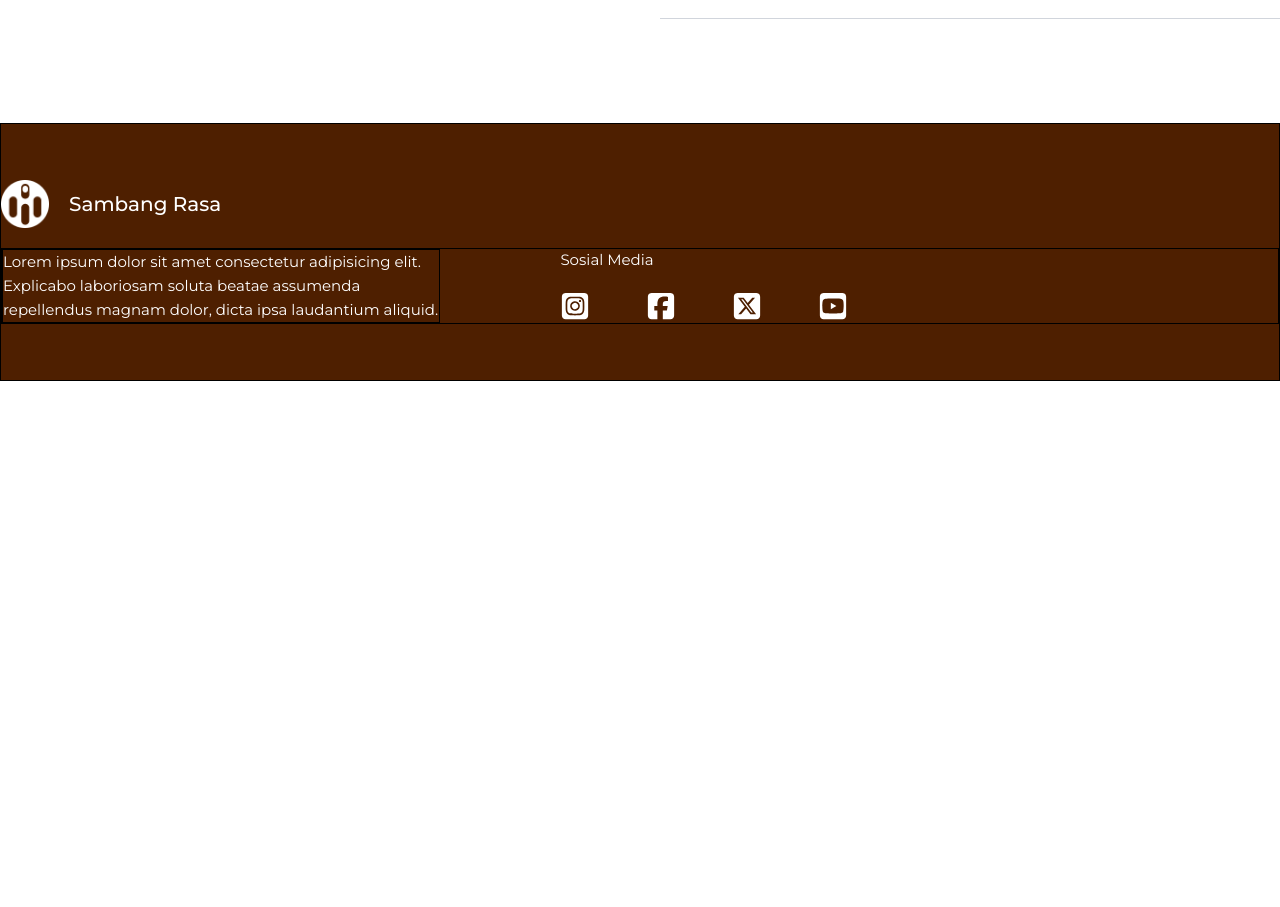
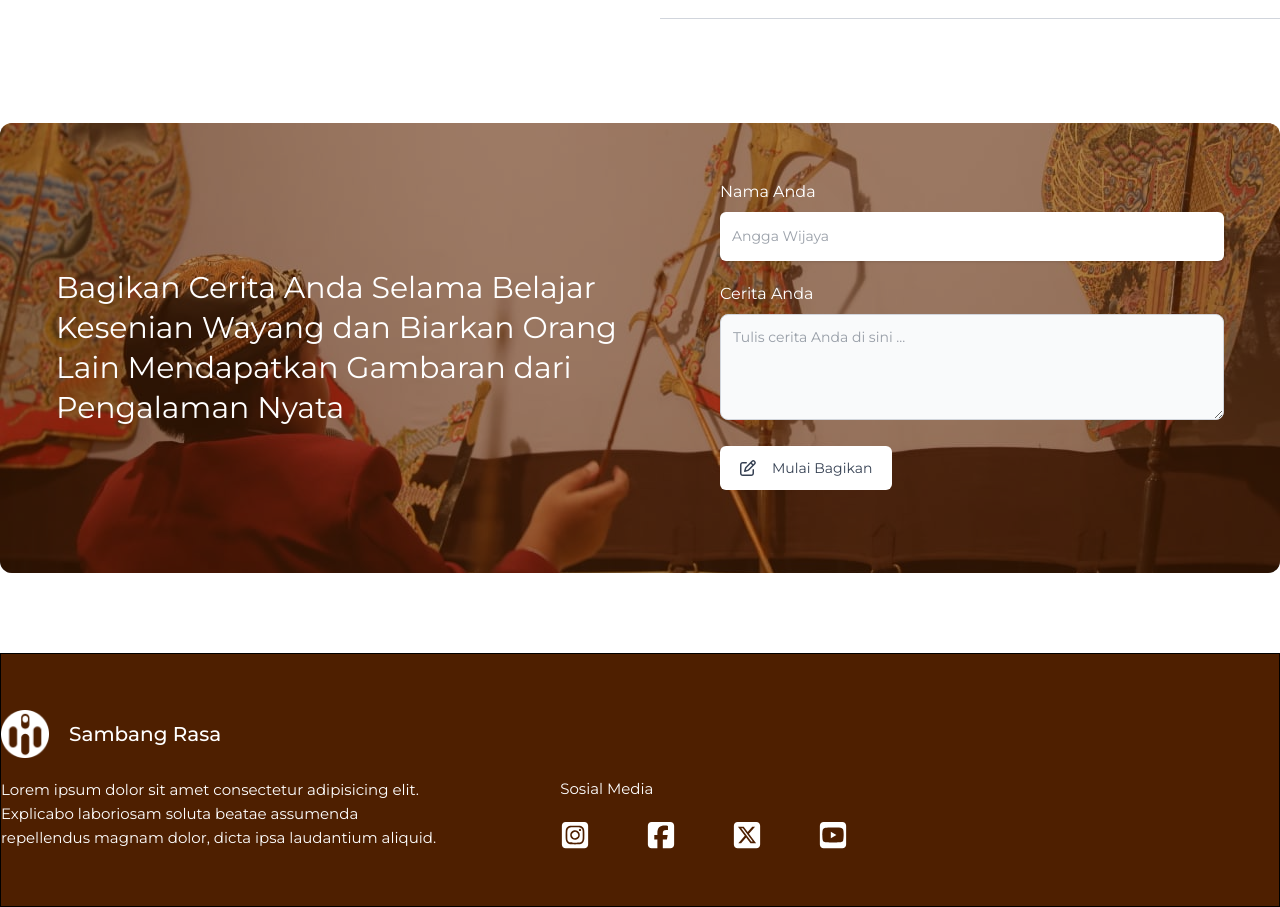
Before and after one commit to nandah4/sambang-rasa, a React (Vite) app: page / in a window 1280 px wide. Shown: the part 3263-4170 px from the top of the page. Before the commit the page ends 3644 px from the top, so only its background shows below. Built offline with nearby package versions, Linux system fonts and the light colour scheme.

Commit message:
feat: adding section contact

```diff
--- a/src/components/Footer.jsx
+++ b/src/components/Footer.jsx
@@ -20,9 +20,9 @@ const Footer = () => {
             </h2>
           </div>
         </div>
-        <div className="w-full border grid grid-cols-1 base:grid-cols-5 gap-x-20 md:gap-x-30 mt-7 base:mt-5">
+        <div className="w-full  grid grid-cols-1 base:grid-cols-5 gap-x-20 md:gap-x-30 mt-7 base:mt-5">
           {/* Description */}
-          <div className="base:col-span-2 border w-full">
+          <div className="base:col-span-2  w-full">
             <p className="font-montserrat text-[15px] text-white leading-6">
               Lorem ipsum dolor sit amet consectetur adipisicing elit. Explicabo
               laboriosam soluta beatae assumenda repellendus magnam dolor, dicta
--- a/src/index.css
+++ b/src/index.css
@@ -10,6 +10,8 @@
   --breakpoint-base: 600px;
   --breakpoint-md1: 768px;
   --breakpoint-md: 960px;
+  --breakpoint-mdcontact: 840px;
+  --breakpoint-mdcontactxs: 525px;
   --breakpoint-lgxs: 1060px;
   --breakpoint-lgbase: 1124px;
   --breakpoint-lgs: 1160px;
--- a/src/pages/Beranda.jsx
+++ b/src/pages/Beranda.jsx
@@ -1,4 +1,4 @@
-import { useEffect, useState, useRef, React } from "react";
+import { useEffect, useState, useRef } from "react";
 import {
   imageData,
   faqs,
@@ -14,9 +14,12 @@ import {
   FaArrowRight,
   FaArrowLeft,
   FaArrowDown,
+  FaRegPenToSquare,
 } from "react-icons/fa6";
 import Card from "../components/ui/Card.jsx";
 import { FaqItem } from "../components/ui/FaqItem.jsx";
+import ImageContact from "./../assets/beranda/bg-contact.jpeg";
+import categoryImage3 from "./../assets/explores/explore3.jpg";
 
 const Beranda = () => {
   const [isImage, setIsImage] = useState(0);
@@ -41,7 +44,7 @@ const Beranda = () => {
   const scroll = (dir) => {
     if (scrollRef.current) {
       scrollRef.current.scrollBy({
-        left: dir == "left" ? -290 : 290,
+        left: dir == "left" ? -280 : 290,
         behavior: "smooth",
       });
     }
@@ -73,7 +76,7 @@ const Beranda = () => {
               <div
                 className="bg-white group  px-3 md1:px-5 cursor-pointer py-3 md1:py-4 rounded-md md1:rounded-xl mt-7 gap-x-4 flex items-center"
                 onClick={() =>
-                  window.scrollTo({ top: 480, behavior: "smooth" })
+                  window.scrollTo({ top: 440, behavior: "smooth" })
                 }
               >
                 <p className="font-montserrat title-color text-[12px] md1:text-[13px] font-medium">
@@ -278,7 +281,7 @@ const Beranda = () => {
           <div className="max-w-7xl xl:mx-auto ">
             <div className="grid grid-cols-1 base:grid-cols-2 gap-x-10">
               <div className="col-span-1 w-full flex justify-start">
-                <h1 className="text-2xl font-montserrat title-color text-center mb-9 md1:mb-14">
+                <h1 className="text-3xl text-start font-montserrat title-color text-center mb-9 md1:mb-14">
                   Pertanyaan yang Sering Diajukan (FAQ)
                 </h1>
               </div>
@@ -296,6 +299,78 @@ const Beranda = () => {
             </div>
           </div>
         </section>
+
+        {/* Ulasan */}
+        <section className="my-20 px-3 xl:px-0">
+          <div className="max-w-7xl h-auto mdcontact:h-[450px] mx-auto w-full relative rounded-xl overflow-hidden">
+            <img
+              src={categoryImage3}
+              className="w-full h-full object-cover absolute z-0 inset-0"
+            />
+            <div className="absolute bg-[#4E1F00] opacity-50 inset-0 z-0"></div>
+            <div className="grid mdcontact:grid-cols-2 w-full p-14 relative mdcontact:absolute z-10 mdcontact:inset-0">
+              <div className=" border-white flex items-center pr-5 mb-8 mdcontact:mb-0">
+                <h2 className="text-3xl font-montserrat text-white leading-10">
+                  Bagikan Cerita Anda Selama Belajar Kesenian Wayang dan
+                  Biarkan Orang Lain Mendapatkan Gambaran dari Pengalaman Nyata
+                </h2>
+              </div>
+              <div className="mdcontact:pl-20">
+                <div>
+                  <label
+                    htmlFor="username"
+                    className="font-montserrat  text-base text-white"
+                  >
+                    Nama Anda
+                  </label>
+                  <input
+                    className="mt-2 shadow rounded-md w-full bg-white py-4 px-3 border-gray-300 focus:shadow-amber-800 text-sm focus:outline-none title-color font-montserrat leading-tight"
+                    placeholder="Angga Wijaya"
+                  />
+                </div>
+                <div className="mt-5">
+                  <label
+                    htmlFor="cerita"
+                    className="font-montserrat  text-base text-white"
+                  >
+                    Cerita Anda
+                  </label>
+                  <textarea
+                    id="message"
+                    rows="4"
+                    className="mt-2 p-3 w-full text-sm title-color font-montserrat bg-gray-50 rounded-lg border border-gray-300 focus:outline-0"
+                    placeholder="Tulis cerita Anda di sini ..."
+                  ></textarea>
+                </div>
+                <button className="bg-white rounded-md cursor-pointer px-5 py-3 mt-5 flex gap-x-4 items-center">
+                  <FaRegPenToSquare className="title-color text-base" />
+                  <p className="text-sm font-montserrat title-color">
+                    Mulai Bagikan
+                  </p>
+                </button>
+              </div>
+            </div>
+            {/* <div className="w-full mdcontact:w-5/6 overflow-hidden rounded-2xl h-[600px] relative">
+              <img src={ImageContact} className="w-full h-full" />
+              <div className="absolute bg-[#4E1F00] opacity-70 left-0 right-0 top-0 bottom-0"></div>
+              <h2 className="absolute top-30 left-10 font-montserrat text-3xl text-white">Sampaikan kesan Anda</h2>
+            <div className="w-full base:w-3/4 md:w-2/4 bg-white shadow-md absolute rounded-2xl my-10 right-0 top-0 bottom-0 base:hidden"></div>
+            </div>
+            <div className="w-2/5 bg-white p-10 shadow-md absolute rounded-2xl my-10 right-0 top-0 bottom-0 hidden mdcontact:block">
+            <div className=" w-full h-full ">
+
+                <div>
+                <label htmlFor="username" className="font-montserrat text-lg title-color">Nama Anda</label>
+                <input className="mt-2 shadow border rounded w-full py-3 px-3 border-gray-300 focus:shadow-amber-800 text-sm focus:outline-amber-900 title-color font-montserrat leading-tight" placeholder="Angga Wijaya"/>
+                </div>
+                <div className="mt-5">
+                <label htmlFor="username" className="font-montserrat text-lg title-color">Nama Anda</label>
+                <input className="mt-2 shadow border rounded w-full py-3 px-3 border-gray-300 focus:shadow-amber-800 text-sm focus:outline-amber-900 title-color font-montserrat leading-tight" placeholder="Angga Wijaya"/>
+                </div>
+            </div>
+            </div> */}
+          </div>
+        </section>
       </main>
     </>
   );
--- a/src/pages/Explore.jsx
+++ b/src/pages/Explore.jsx
@@ -46,7 +46,7 @@ const Explore = () => {
           </div>
         </section>
 
-        <section className="my-20 md1:my-10">
+        <section className="my-20 md1:my-20">
           <div className="max-w-7xl mx-auto">
             <div className="w-full h-full grid md1:grid-cols-3 base:grid-cols-2 grid-cols-1 gap-x-6 px-3 xl:px-0 gap-y-6">
               {category.map((e) => (
--- a/src/pages/Mentorship.jsx
+++ b/src/pages/Mentorship.jsx
@@ -175,9 +175,9 @@ const Mentorship = () => {
                 {dataMentorships.map((e) => (
                   <div
                     key={e.id}
-                    className="h-[65vh] w-[60vh] shadow-xs border border-gray-300 rounded-lg overflow-hidden"
+                    className="h-96 w-90 shadow-xs border border-gray-300 rounded-lg overflow-hidden"
                   >
-                    <div className="h-[45vh] w-full relative">
+                    <div className="h-70 w-full relative">
                       <div className="absolute left-3 bottom-3 rounded-md px-3 py-2 bg-[#4E1F00] ">
                         <p className="font-montserrat font-medium text-xs text-white">
                           {e.sanggar}
```
Also changed, not shown: src/assets/beranda/bg-contact.jpeg (added).
